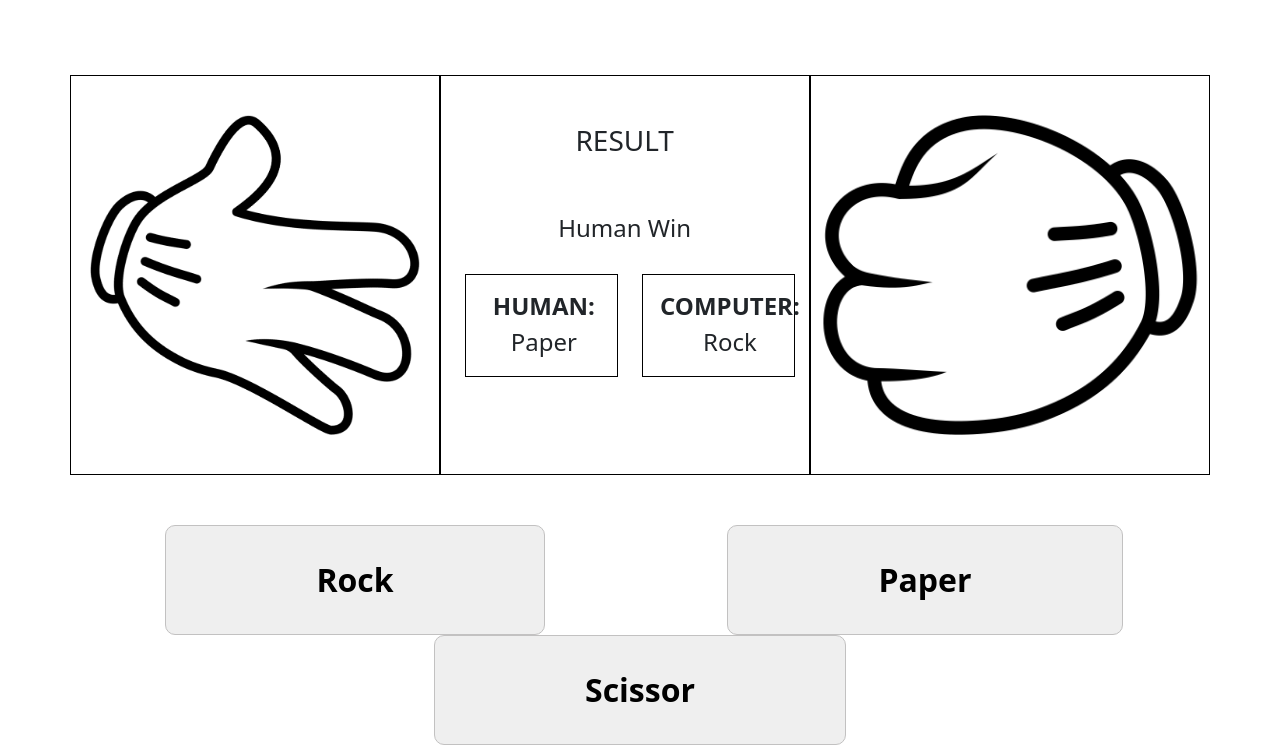
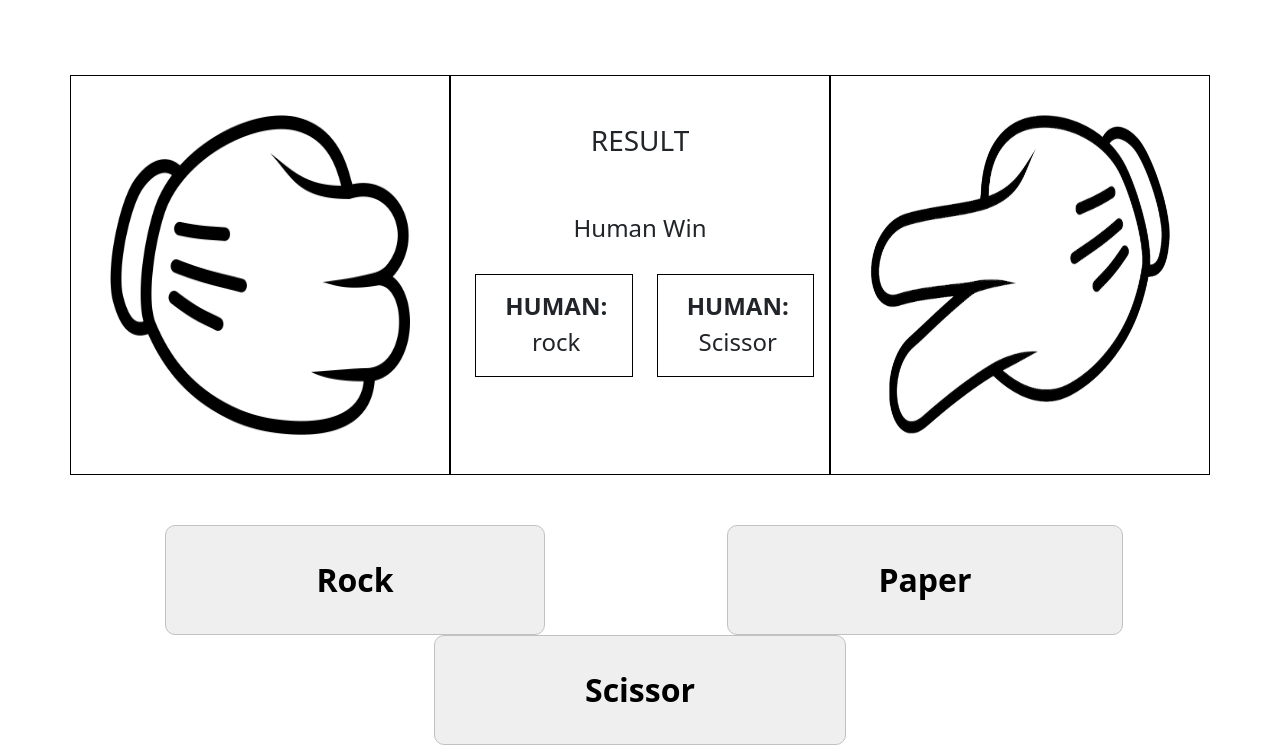
Before and after one commit to A-codeStack/Rock-Paper-Scissors, a plain HTML site: page Frontend/index.html in a window 1280 px wide. Both pictures are taken after a click on the button "Rock". Shown: the part 145-890 px from the top of the page. Drawn offline with nearby package versions, Linux system fonts and the light colour scheme.

Commit message:
Frontend Start

```diff
--- a/Frontend/index.html
+++ b/Frontend/index.html
@@ -15,7 +15,7 @@
 
     <div class="container text-center">
         <div class="row">
-          <div class="col move box">
+          <div class="col move box humanMove">
             <img src="./assets/Paper.png" alt="">
           </div>
           <div class="col box">
@@ -26,30 +26,30 @@
                 <h4>Human Win</h4>
                 <br><br>
 
-                <div class="col-5 ResMoves">
+                <div class="col-5 ResMoves Indicator1">
 
                     <p class="ResParg"><strong>HUMAN:</strong> Paper</p>
                 </div>
-                <div class="col-5 ResMoves">
+                <div class="col-5 ResMoves Indicator2">
 
                     <p class="ResParg"><strong>COMPUTER:</strong> Rock</p>
                 </div>
             </div>
           </div>
-          <div class="col box move">
+          <div class="col box move compMove">
             <img src="./assets/Rock.png" class="img2" alt="">
           </div>
         </div>
 
         <div class="row button-div">
             <div class="col">
-              <button>Rock</button>
+              <button class="rock">Rock</button>
             </div>
             <div class="col">
-                <button>Paper</button>
+                <button class="paper">Paper</button>
             </div>
             <div class="col">
-                <button>Scissor</button>
+                <button class="scissor">Scissor</button>
             </div>
           </div>
       </div>
--- a/Frontend/script.js
+++ b/Frontend/script.js
@@ -0,0 +1,53 @@
+const rock = document.querySelector('.rock')
+const paper = document.querySelector('.paper')
+const scissor = document.querySelector('.scissor')
+const Hmove = document.querySelector('.humanMove')
+const Cmove = document.querySelector('.compMove')
+const moveIndicator1 = document.querySelector('.Indicator1')
+const moveIndicator2 = document.querySelector('.Indicator2')
+let computerMove = '';
+let humanMove= '';
+let result = '';
+
+rock.addEventListener('click',() => {
+    computer()
+    humanMove = 'rock'
+    console.log(humanMove)
+    Hmove.innerHTML = '<img src="./assets/Rock.png" alt="">'
+    moveIndicator1.innerHTML = `<p class="ResParg"><strong>HUMAN:</strong> ${humanMove}</p>`
+})
+paper.addEventListener('click',() => {
+    computer()
+    humanMove = 'paper'
+    console.log(humanMove)
+    Hmove.innerHTML = '<img src="./assets/Paper.png" alt="">'
+    moveIndicator1.innerHTML = `<p class="ResParg"><strong>HUMAN:</strong> ${humanMove}</p>`
+})
+scissor.addEventListener('click',() => {
+    computer()
+    humanMove = 'scissor'
+    console.log(humanMove)
+    Hmove.innerHTML = '<img src="./assets/Scissor.png" alt="">'
+    moveIndicator1.innerHTML = `<p class="ResParg"><strong>HUMAN:</strong> ${humanMove}</p>`
+})
+
+const computer = () => {
+    const numMove = Math.random()
+    console.log(numMove)
+    if (numMove <= 1/3){
+        let computerMove = 'Rock';
+        console.log('this is computer Move ',computerMove)
+        Cmove.innerHTML = '<img class="computerImage" src="./assets/Rock.png" alt="">'
+        moveIndicator2.innerHTML = `<p class="ResParg"><strong>HUMAN:</strong> ${computerMove}</p>`
+    } else if(numMove <= 2/3){
+        let computerMove = 'Paper';
+        console.log('this is computer Move ',computerMove)
+        Cmove.innerHTML = '<img class="computerImage" src="./assets/Paper.png" alt="">'
+        moveIndicator2.innerHTML = `<p class="ResParg"><strong>HUMAN:</strong> ${computerMove}</p>`
+    }else{
+        let computerMove = 'Scissor';
+        console.log('this is computer Move ',computerMove)
+        Cmove.innerHTML = '<img class="computerImage" src="./assets/Scissor.png" alt="">'
+        moveIndicator2.innerHTML = `<p class="ResParg"><strong>HUMAN:</strong> ${computerMove}</p>`
+    }
+}
--- a/Frontend/style.css
+++ b/Frontend/style.css
@@ -22,12 +22,13 @@ h1 {
 
 img {
     height: 40vh;
+    width: 300px;
 }
 
-.img2 {
+
+.computerImage {
     transform: scaleX(-1);
 }
-
 
 
 .ResMoves {
```
